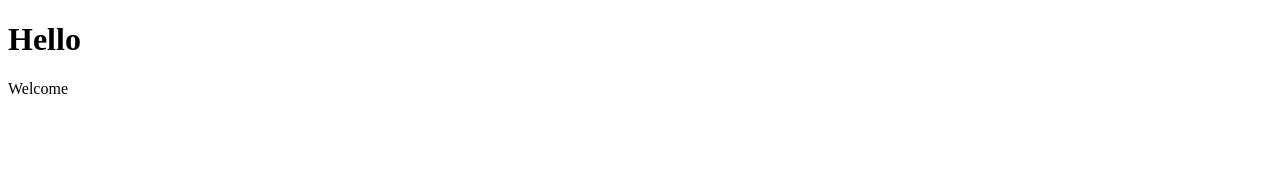
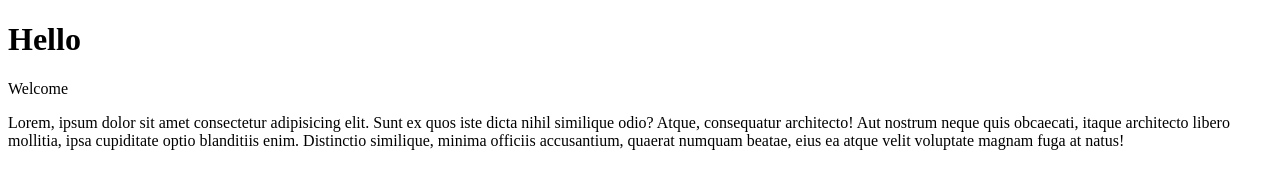
Before and after one commit to Bhaskar-tech-coder/js_project, a plain HTML site: page index.html in a window 1280 px wide. Drawn offline with Linux system fonts and the light colour scheme.

Commit message:
Fourth commit

```diff
--- a/index.html
+++ b/index.html
@@ -1,13 +1,20 @@
 <!DOCTYPE html>
 <html lang="en">
+
 <head>
     <meta charset="UTF-8">
     <meta http-equiv="X-UA-Compatible" content="IE=edge">
     <meta name="viewport" content="width=device-width, initial-scale=1.0">
     <title>Document</title>
 </head>
+
 <body>
     <h1>Hello</h1>
     <p>Welcome</p>
+    <p>Lorem, ipsum dolor sit amet consectetur adipisicing elit. Sunt ex quos iste dicta nihil similique odio? Atque,
+        consequatur architecto! Aut nostrum neque quis obcaecati, itaque architecto libero mollitia, ipsa cupiditate
+        optio blanditiis enim. Distinctio similique, minima officiis accusantium, quaerat numquam beatae, eius ea atque
+        velit voluptate magnam fuga at natus!</p>
 </body>
+
 </html>
```
